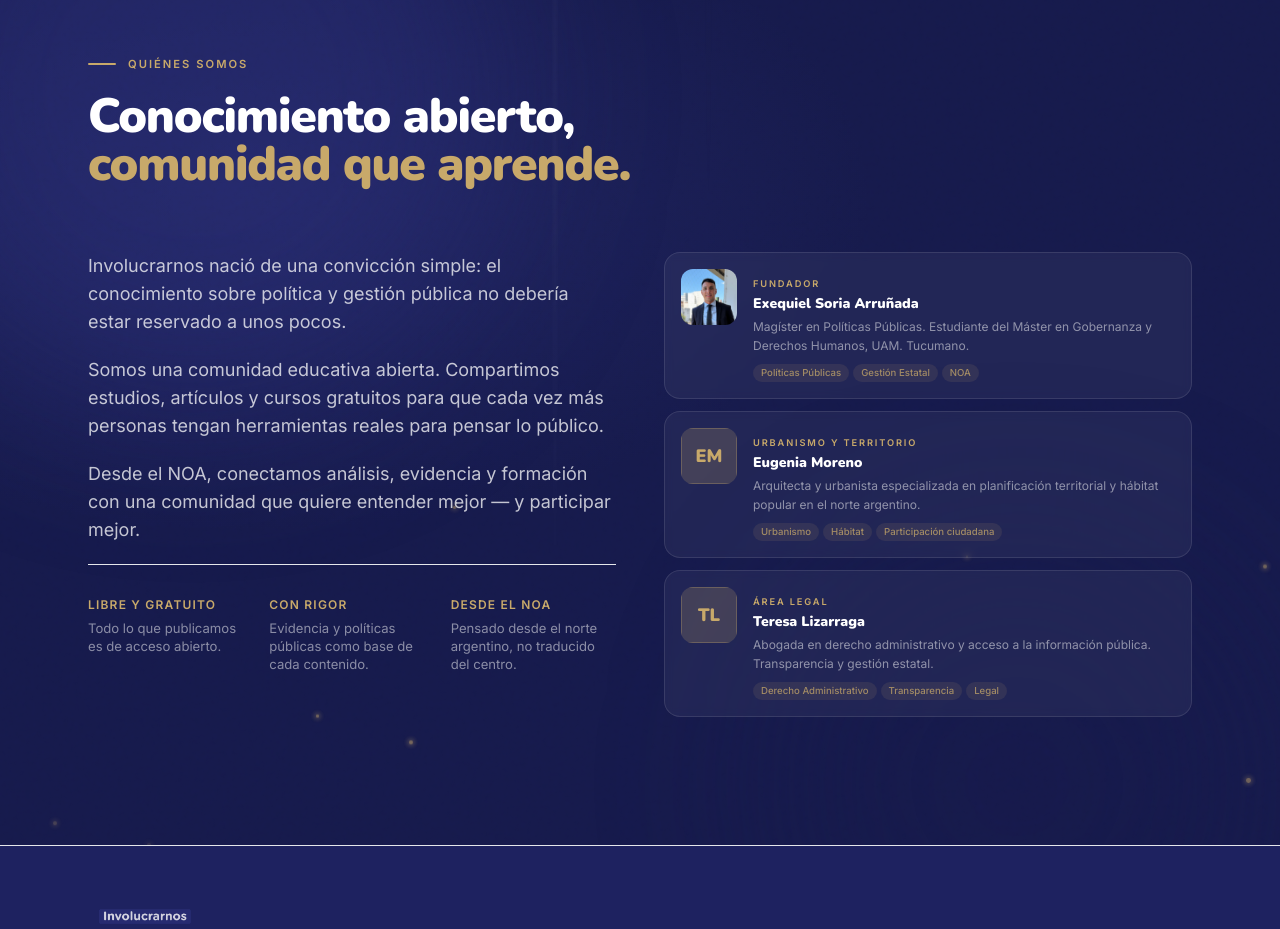
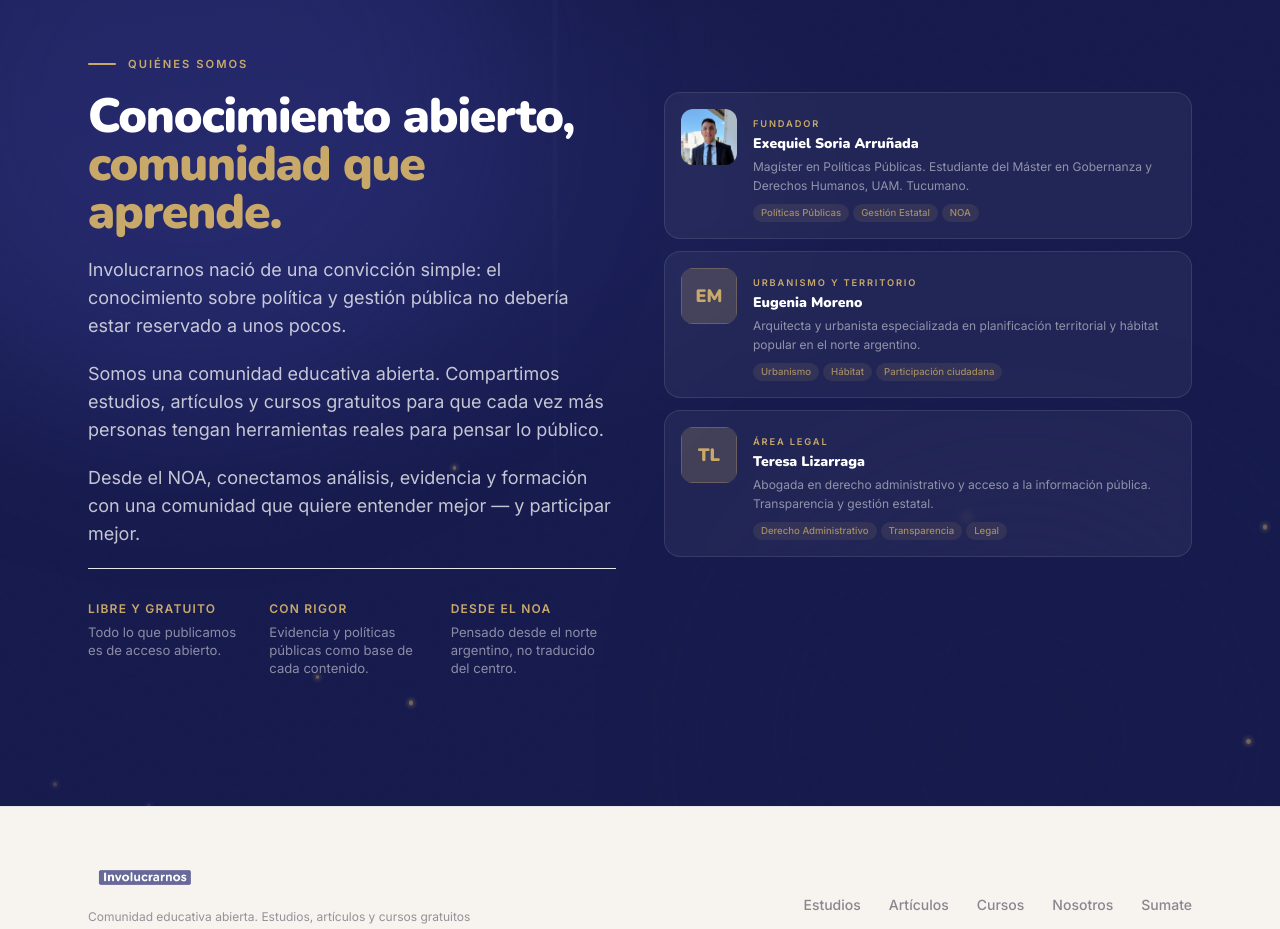
Before and after one commit to fabriziocarugatti/involucrarnos-web, a Next.js app: page / in a window 1280 px wide. Shown: the part 5380-6309 px from the top of the page. Built offline with nearby package versions, Linux system fonts and the light colour scheme.

Commit message:
feat: footer crema + tarjetas equipo alineadas al título

```diff
--- a/src/components/Footer.tsx
+++ b/src/components/Footer.tsx
@@ -7,7 +7,7 @@ export default function Footer() {
   const allLinks = [...site.nav.links, site.nav.cta]
 
   return (
-    <footer className="bg-azul-dark border-t border-white/8 py-12 md:py-14">
+    <footer className="bg-crema border-t border-black/8 py-12 md:py-14">
       <div className="max-w-6xl mx-auto px-5 md:px-6">
         <div className="flex flex-col md:flex-row items-start md:items-center justify-between gap-8">
           <div className="max-w-sm">
@@ -17,10 +17,10 @@ export default function Footer() {
                 alt={site.name}
                 width={120}
                 height={30}
-                className="h-7 w-auto object-contain mb-4 opacity-80 hover:opacity-100 transition-opacity"
+                className="h-7 w-auto object-contain mb-4 opacity-70 hover:opacity-100 transition-opacity"
               />
             </Link>
-            <p className="text-white/35 text-xs leading-relaxed">
+            <p className="text-texto/45 text-xs leading-relaxed">
               {site.footer.tagline}
             </p>
           </div>
@@ -31,7 +31,7 @@ export default function Footer() {
                 <li key={href}>
                   <Link
                     href={href}
-                    className="text-white/45 hover:text-white/85 text-sm transition-colors"
+                    className="text-texto/50 hover:text-azul-dark text-sm transition-colors font-medium"
                   >
                     {label}
                   </Link>
@@ -41,11 +41,11 @@ export default function Footer() {
           </nav>
         </div>
 
-        <div className="mt-10 pt-6 border-t border-white/8 flex flex-col md:flex-row items-center justify-between gap-3">
-          <p className="text-white/25 text-xs">
+        <div className="mt-10 pt-6 border-t border-black/8 flex flex-col md:flex-row items-center justify-between gap-3">
+          <p className="text-texto/35 text-xs">
             © {year} {site.name}. {site.footer.rights}
           </p>
-          <p className="text-white/20 text-xs">{site.location}</p>
+          <p className="text-texto/30 text-xs">{site.location}</p>
         </div>
       </div>
     </footer>
--- a/src/components/NosotrosSection.tsx
+++ b/src/components/NosotrosSection.tsx
@@ -86,21 +86,22 @@ export default function NosotrosSection() {
       <Particles count={12} />
 
       <div className="relative z-[3] max-w-6xl mx-auto px-5 md:px-6">
-        <motion.div initial="hidden" whileInView="show" viewport={{ once: true, amount: 0.3 }}
-          variants={stagger(0.05, 0.1)} className="max-w-2xl mb-14 md:mb-16"
+        <motion.span
+          initial="hidden" whileInView="show" viewport={{ once: true, amount: 0.5 }}
+          variants={fadeUp} className="eyebrow mb-5 block"
         >
-          <motion.span variants={fadeUp} className="eyebrow mb-5">{n.eyebrow}</motion.span>
-          <motion.h2 variants={fadeUp}
-            className="font-title font-black text-white text-3xl md:text-4xl lg:text-5xl leading-[1.08] tracking-tight">
-            {n.titleStart}{' '}<em className="not-italic text-dorado">{n.titleAccent}</em>
-          </motion.h2>
-        </motion.div>
+          {n.eyebrow}
+        </motion.span>
 
         <div className="grid lg:grid-cols-2 gap-10 md:gap-12 items-start">
-          {/* Left: mission */}
+          {/* Left: title + mission */}
           <motion.div initial="hidden" whileInView="show" viewport={{ once: true, amount: 0.2 }}
             variants={stagger(0.08, 0.08)} className="space-y-5"
           >
+            <motion.h2 variants={fadeUp}
+              className="font-title font-black text-white text-3xl md:text-4xl lg:text-5xl leading-[1.08] tracking-tight">
+              {n.titleStart}{' '}<em className="not-italic text-dorado">{n.titleAccent}</em>
+            </motion.h2>
             {n.paragraphs.map((p, i) => (
               <motion.p key={i} variants={fadeUp} className="text-white/75 text-base md:text-lg leading-relaxed">{p}</motion.p>
             ))}
@@ -114,7 +115,7 @@ export default function NosotrosSection() {
             </motion.ul>
           </motion.div>
 
-          {/* Right: team stack */}
+          {/* Right: team stack — arranca a la altura del título */}
           <motion.div initial="hidden" whileInView="show" viewport={{ once: true, amount: 0.15 }}
             variants={stagger(0.08, 0.1)} className="space-y-3"
           >
```
